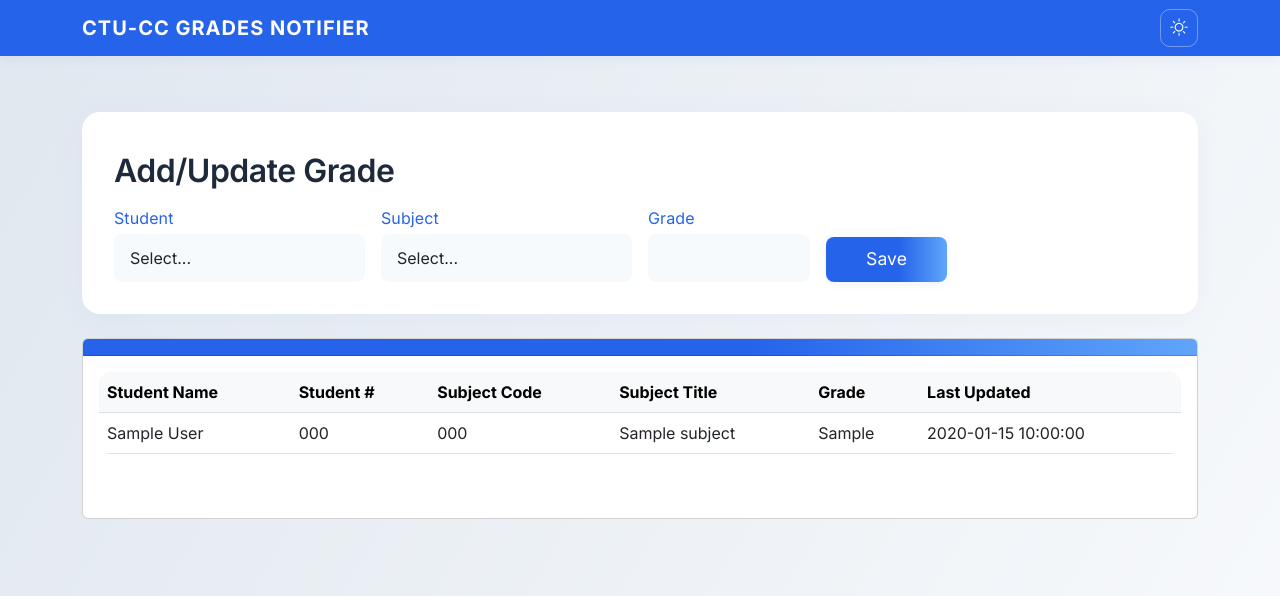
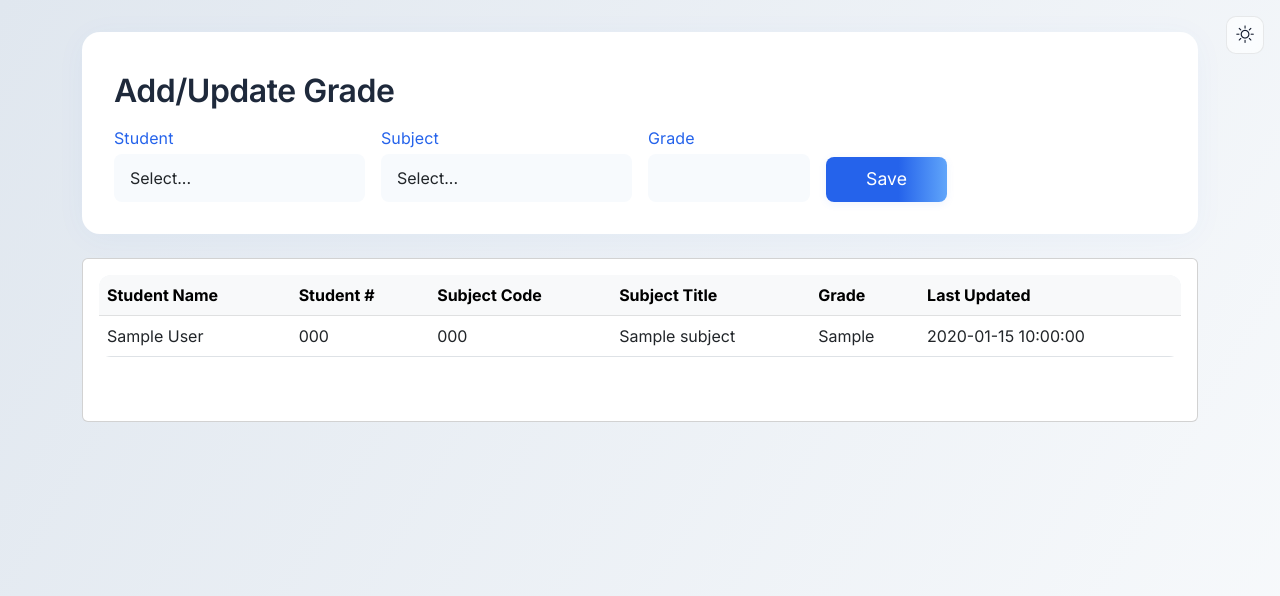
Before and after one commit to sung-jenho/SMS-GRADE-NOTIFIER, a PHP site: page / in a window 1280 px wide. Shown: the top 596 px of the page. Run offline with PHP 8.4, Linux system fonts and the light colour scheme; tables that the repository leaves empty hold one stand-in row (values such as "Sample post").

Commit message:
removed both blue navbars

```diff
--- a/index.php
+++ b/index.php
@@ -227,6 +227,22 @@ $grades = fetch_grades($mysqli);
 
 /* Smooth theme transitions */
 :root { --theme-transition-speed: 240ms; }
+.theme-fab {
+    position: fixed;
+    top: 16px;
+    right: 16px;
+    z-index: 1040;
+    border: 1px solid rgba(0,0,0,0.08);
+    background: rgba(255,255,255,0.65);
+    backdrop-filter: saturate(180%) blur(8px);
+    -webkit-backdrop-filter: saturate(180%) blur(8px);
+    color: #0f172a;
+}
+.dark-mode .theme-fab {
+    background: rgba(17,24,39,0.6);
+    border-color: rgba(255,255,255,0.18);
+    color: #e5e7eb;
+}
 .theme-transition, .theme-transition * {
     transition: background-color var(--theme-transition-speed) ease,
                 color var(--theme-transition-speed) ease,
@@ -246,14 +262,13 @@ $grades = fetch_grades($mysqli);
 </style>
 </head>
 <body>
-<nav class="navbar navbar-expand-lg mb-4">
-  <div class="container d-flex align-items-center justify-content-between">
-    <a class="navbar-brand fw-bold" href="#">CTU-CC GRADES NOTIFIER</a>
-    <button id="darkModeToggle" class="btn theme-toggle ms-2" aria-label="Toggle dark mode">
-      <span id="darkModeIcon" class="bi bi-sun"></span>
-    </button>
-  </div>
-</nav>
+<!-- Floating dark-mode toggle (navbar removed) -->
+<div class="theme-fab-wrap">
+  <button id="darkModeToggle" class="btn theme-toggle theme-fab" aria-label="Toggle dark mode">
+    <span id="darkModeIcon" class="bi bi-sun"></span>
+  </button>
+
+</div>
 <script>
   // Dark mode toggle logic with system preference + icon animation
   function setDarkMode(on, persist = true) {
@@ -347,8 +362,6 @@ $grades = fetch_grades($mysqli);
     <div class="row mb-4">
         <div class="col-12">
             <div class="card">
-                <div class="card-header bg-primary text-white">
-                </div>
                 <div class="card-body">
                     <div class="table-responsive">
                         <table class="table table-hover align-middle">
```
